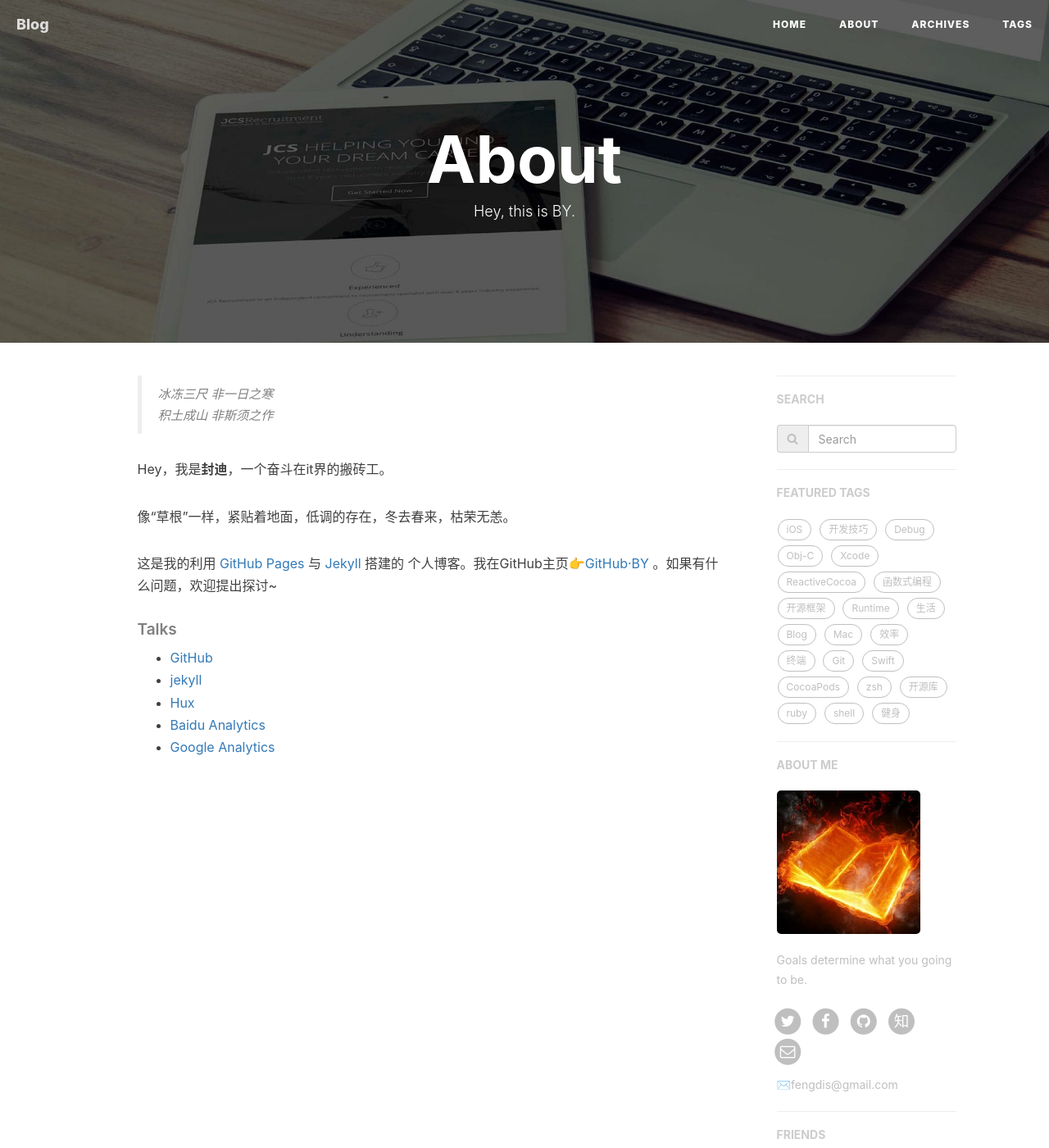
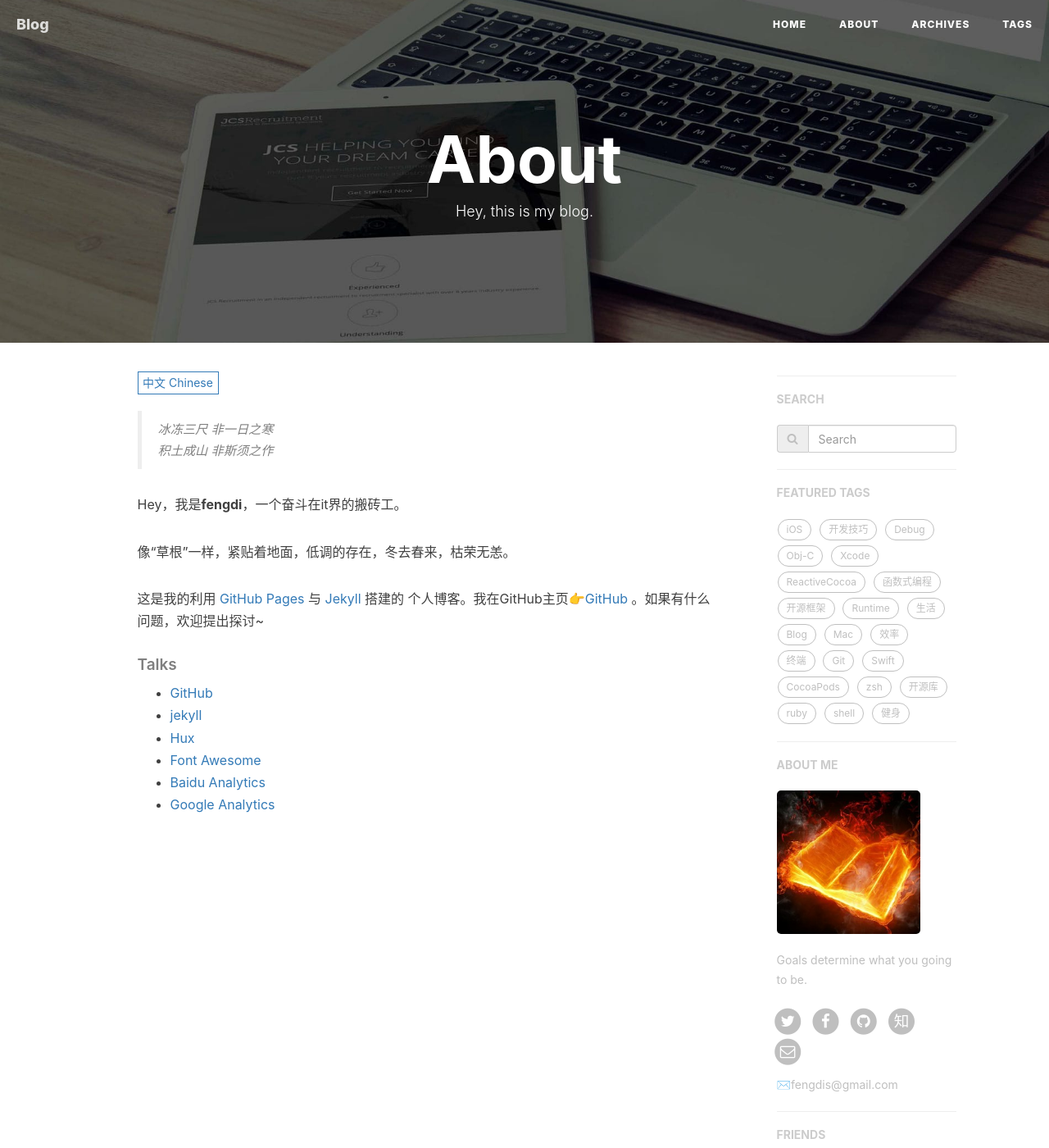
Before and after one commit to fengdis/fengdis.github.io, a Jekyll site: the page built from about.html, in a window 1280 px wide and 1400 px high. Shown: the whole window at 82% size. Built offline with Jekyll 4.4.1, drawn with Linux system fonts in a browser that asks for light colours; nearby versions of some CDN libraries; comment, search, counter and statistics services are not loaded.

Commit message:
测试about评论

```diff
--- a/about.html
+++ b/about.html
@@ -1,15 +1,16 @@
 ---
 layout: page
 title: "About"
-description: "Hey, this is BY."
+description: "Hey, this is my blog."
 header-img: "img/post-bg-rwd.jpg"
+multilingual: true
 ---
 
 <!-- Language Selector -->
-<!-- <select class="sel-lang" onchange= "onLanChange(this.options[this.options.selectedIndex].value)">
-    <option value="0" selected> 中文 Chinese </option>
-    <option value="1"> 英文 English </option>
-</select> -->
+<select class="sel-lang" onchange="onLanChange(this.options[this.options.selectedIndex].value)">
+    <option value="0" selected> 中文 Chinese</option>
+    <option value="1"> 英文 English</option>
+</select>
 
 <!-- Chinese Version -->
 <div class="zh post-container">
@@ -18,11 +19,12 @@
     <blockquote><p>冰冻三尺 非一日之寒<br>
         积土成山 非斯须之作</p></blockquote>
 
-    <p>Hey，我是<strong>封迪</strong>，一个奋斗在it界的搬砖工。</p>
+    <p>Hey，我是<strong>fengdi</strong>，一个奋斗在it界的搬砖工。</p>
 
     <p>像“草根”一样，紧贴着地面，低调的存在，冬去春来，枯荣无恙。</p>
 
-    <p>这是我的利用 <a href="https://pages.github.com/">GitHub Pages</a> 与 <a href="http://jekyll.com.cn/">Jekyll</a> 搭建的 个人博客。我在GitHub主页<a href="https://github.com/fengdis">👉GitHub·BY</a> 。如果有什么问题，欢迎提出探讨~</p>
+    <p>这是我的利用 <a href="https://pages.github.com/">GitHub Pages</a> 与 <a href="http://jekyll.com.cn/">Jekyll</a> 搭建的
+        个人博客。我在GitHub主页<a href="https://github.com/fengdis">👉GitHub</a> 。如果有什么问题，欢迎提出探讨~</p>
 
     <p></p>
 
@@ -32,71 +34,60 @@
         <li><a href="https://github.com">GitHub</a></li>
         <li><a href="http://jekyll.com.cn/">jekyll</a></li>
         <li><a href="http://huangxuan.me/">Hux</a></li>
+        <li><a href="http://fontawesome.dashgame.com/">Font Awesome</a></li>
         <li><a href="https://tongji.baidu.com">Baidu Analytics</a></li>
         <li><a href="https://analytics.google.com/analytics">Google Analytics</a></li>
     </ul>
+
+    <!--微信公众号
+
+    <div class="visible-md visible-lg">
+        <img src="/img/wechat-334.jpg" width="334" />
+        <small class="img-hint">Scanning on mobile</small>
+    </div>
+
+    <div class="visible-xs visible-sm">
+        <img src="/img/wechat-258.jpg" width="258" />
+        <small class="img-hint">Scanning on mobile</small>
+    </div>-->
+
 </div>
 
 <!-- English Version -->
-<!-- <div class="en post-container">
-    <blockquote><p>Yet another iOS Developer. <br>
-    Yet another Life-long Student.</p></blockquote>
+<div class="en post-container">
+    <blockquote><p>Yet another Java Developer.<br>
+        Yet another Life-long Student.</p></blockquote>
 
-    <p>Hi, I am <strong>Baiying Qiu</strong>，you can call me <strong>BY</strong>. I am an iOS software engineer and currently working in Xiamen</p>
+    <p>Hi, I am <strong>fengdi</strong>，I am a software engineer and currently working in IT</p>
 
-    <p>This is my personal blog, through making Github Pages and Jekyll.My GitHub  👉 <a href="http://github.com/qiubaiying">Github·BY</a>.</p>
+    <p>This is my personal blog, through making Github Pages and Jekyll.My GitHub 👉 <a
+            href="http://github.com/fengdis">Github</a>.</p>
 
-    <p>I am a sports enthusiast, I like fitness, running and boxing.</p>
+    <p></p>
 
     <h5>Talks</h5>
 
     <ul>
-    <li><a href="https://github.com">GitHub</a></li>
-    <li><a href="http://jekyll.com.cn/">jekyll</a></li>
-    <li><a href="https://pages.github.com/">GitHub Pages</a></li>
-    <li><a href="https://qiubaiying.github.io">BY</a></li>
+        <li><a href="https://github.com">GitHub</a></li>
+        <li><a href="http://jekyll.com.cn/">jekyll</a></li>
+        <li><a href="http://huangxuan.me/">Hux</a></li>
+        <li><a href="http://fontawesome.dashgame.com/">Font Awesome</a></li>
+        <li><a href="https://tongji.baidu.com">Baidu Analytics</a></li>
+        <li><a href="https://analytics.google.com/analytics">Google Analytics</a></li>
     </ul>
-</div> -->
 
-<!-- Handle Language Change -->
-<!--<script type="text/javascript">
-    // get nodes
-    var $zh = document.querySelector(".zh");
-    var $en = document.querySelector(".en");
-    var $select = document.querySelector("select");
+    <!--Wechat
 
-    // bind hashchange event
-    window.addEventListener('hashchange', _render);
+    <div class="visible-md visible-lg">
+        <img src="/img/wechat-334.jpg" width="334" />
+        <small class="img-hint">Scanning on mobile</small>
+    </div>
 
-    // handle render
-    function _render(){
-        var _hash = window.location.hash;
-        // en
-        if(_hash == "#en"){
-            $select.selectedIndex = 1;
-            $en.style.display = "block";
-            $zh.style.display = "none";
-            // zh by default
-        }else{
-            // not trigger onChange, otherwise cause a loop call.
-            $select.selectedIndex = 0;
-            $zh.style.display = "block";
-            $en.style.display = "none";
-        }
-    }
-
-    // handle select change
-    function onLanChange(index){
-        if(index == 0){
-            window.location.hash = "#zh"
-        }else{
-            window.location.hash = "#en"
-        }
-    }
-
-    // init
-    _render();
-</script>-->
+    <div class="visible-xs visible-sm">
+        <img src="/img/wechat-258.jpg" width="258" />
+        <small class="img-hint">Scanning on mobile</small>
+    </div>-->
+</div>
 
 
 <!-- Gitalk 评论 start  -->
@@ -137,11 +134,14 @@
     var disqus_identifier = "{{site.disqus.username}}/{{page.url}}";
     var disqus_url = "{{site.url}}{{page.url}}";
 
-    (function() {
-        var dsq = document.createElement('script'); dsq.type = 'text/javascript'; dsq.async = true;
+    (function () {
+        var dsq = document.createElement('script');
+        dsq.type = 'text/javascript';
+        dsq.async = true;
         dsq.src = '//' + disqus_shortname + '.disqus.com/embed.js';
         (document.getElementsByTagName('head')[0] || document.getElementsByTagName('body')[0]).appendChild(dsq);
     })();
 </script>
 <!-- disqus 公共JS代码 end -->
 {% endif %}
+<!-- disqus end -->
```
Also changed, not shown: other parts of about.html (+10 -4 lines).
